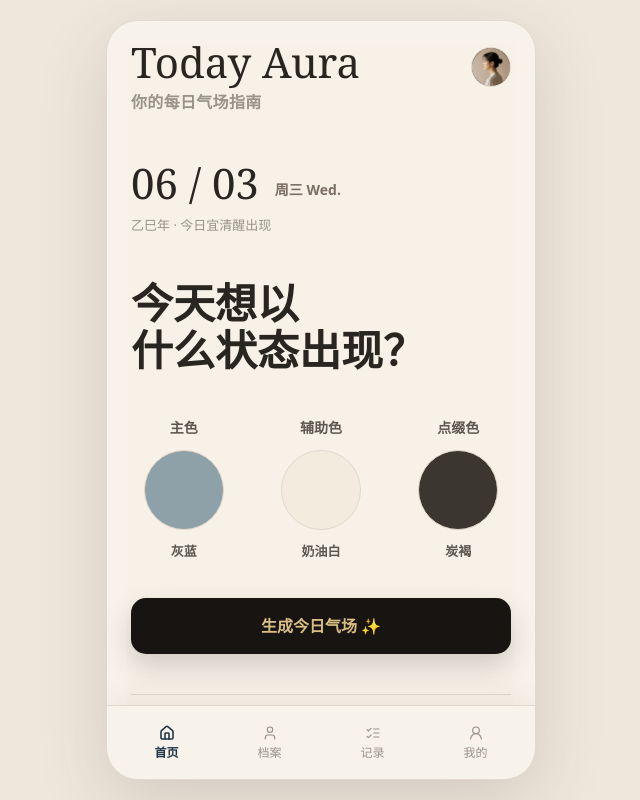
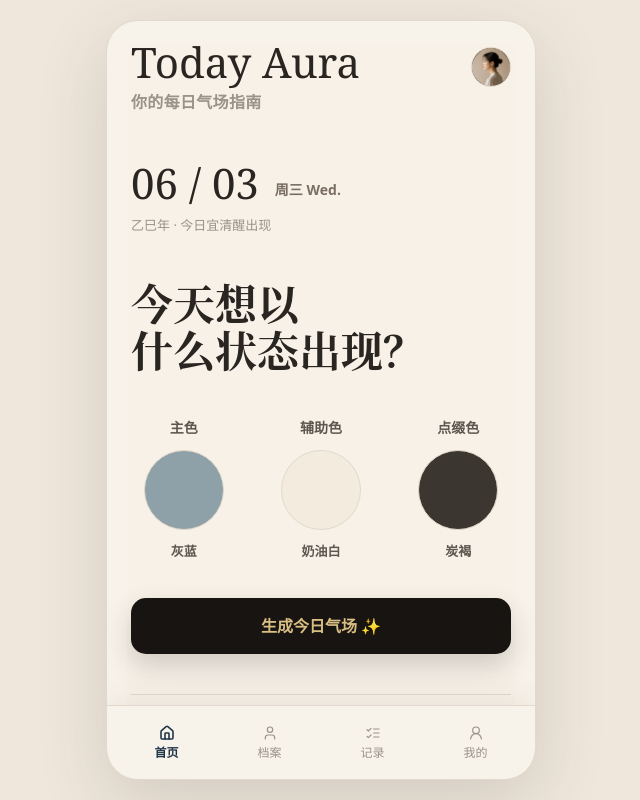
Before and after one commit to carycoi888/today-aura-v1.0, a Next.js app: page /prototype in a window 1280 px wide. Shown: the whole page, without its empty margins (319-959 px from the left). Built offline with nearby package versions, Linux system fonts and the light colour scheme.

Commit message:
fix prototype home title serif font

```diff
--- a/src/components/prototype/HomeLuxuryScreen.tsx
+++ b/src/components/prototype/HomeLuxuryScreen.tsx
@@ -87,7 +87,10 @@ export function HomeLuxuryScreen({
       </section>
 
       <section className="mt-11">
-        <h2 className="font-serif text-[42px] font-semibold leading-[1.12] tracking-normal text-[#292521]">
+        <h2
+          className="text-[42px] font-semibold leading-[1.12] tracking-normal text-[#292521]"
+          style={{ fontFamily: '"Songti SC", "Noto Serif CJK SC", STSong, SimSun, serif' }}
+        >
           今天想以
           <br />
           什么状态出现？
```
